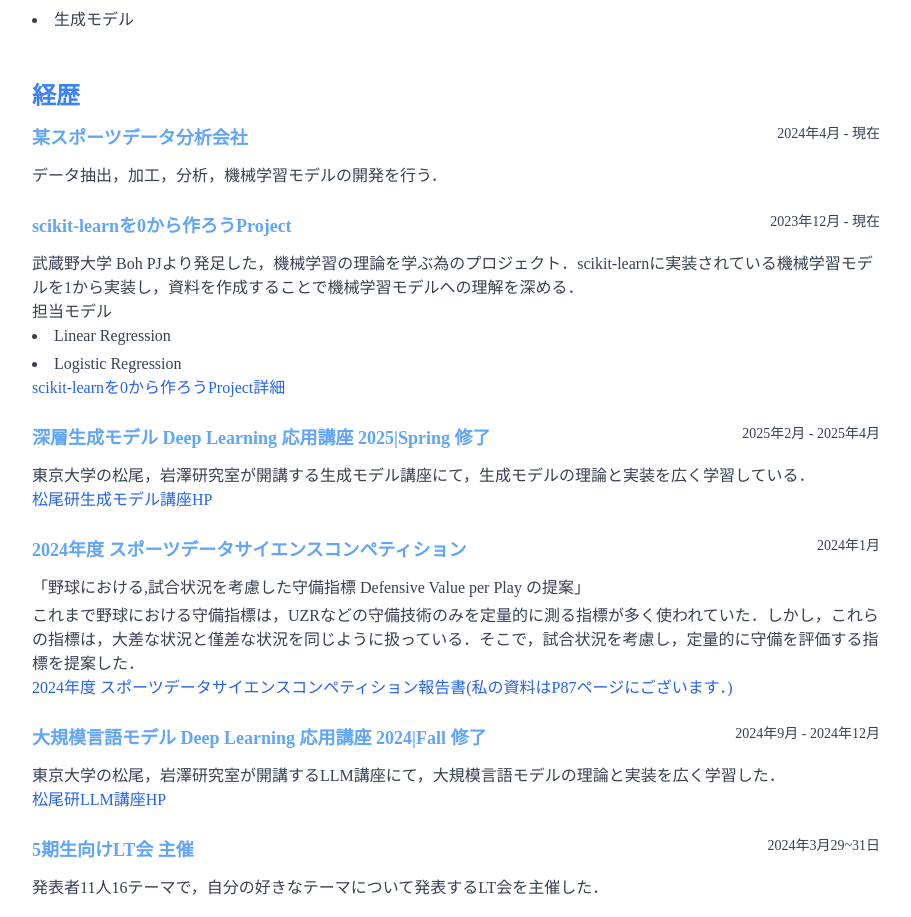
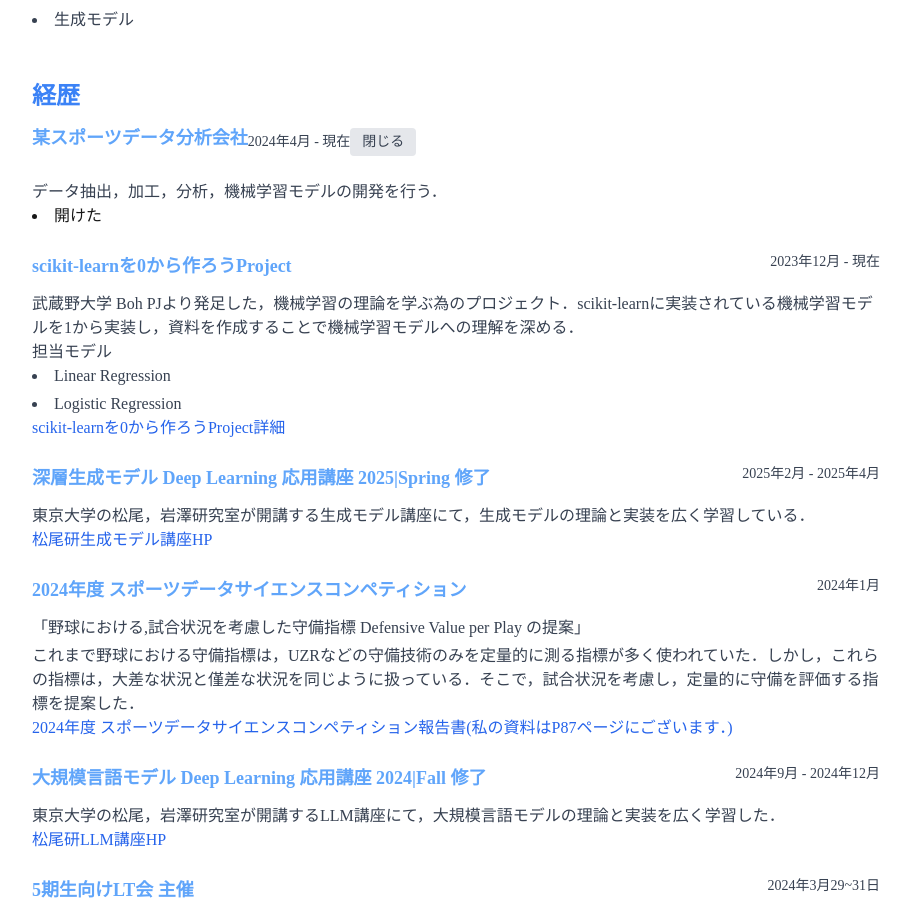
Before and after one commit to Takahashi-Kaisei/mypage, a Next.js app: page /profile in a window 1280 px wide. Shown: the part 840-1757 px from the top of the page, without its empty margins (184-1095 px from the left). Built offline with nearby package versions, Linux system fonts and the light colour scheme.

Commit message:
経歴セクションに新しいトグルを追加し、ボタンのスタイルを調整した．

```diff
--- a/src/app/profile/page.tsx
+++ b/src/app/profile/page.tsx
@@ -8,7 +8,8 @@ export default function ProfilePage() {
     intro: true,
     skills: true,
     career: true,
-    education: true
+    education: true,
+    career_1: true
   });
 
   const toggleSection = (section: keyof typeof openSections) => {
@@ -103,12 +104,23 @@ export default function ProfilePage() {
             <div className="space-y-6">
               <div>
                 <div className="flex justify-between items-start mb-1">
-                  <h3 className="text-lg font-semibold">某スポーツデータ分析会社</h3>
-                  <span className="text-sm text-gray-700 dark:text-gray-300">2024年4月 - 現在</span>
+                  <div className="flex justify-between items-center mb-4">
+                    <h3 className="text-lg font-semibold">某スポーツデータ分析会社</h3>
+                    <span className="text-sm text-gray-700 dark:text-gray-300">2024年4月 - 現在</span>
+                    <button
+                    onClick={() => toggleSection('career_1')}
+                    className="px-3 py-1 text-sm font-medium text-gray-700 bg-gray-200 rounded hover:bg-gray-300 dark:text-gray-300 dark:bg-gray-700 dark:hover:bg-gray-600"
+                    >
+                      {openSections.career_1 ? '閉じる' : '開く'}
+                    </button>
+                  </div>
                 </div>
                 <p className="text-gray-700 dark:text-gray-300">
                   データ抽出，加工，分析，機械学習モデルの開発を行う．
                 </p>
+                {openSections.skills && (
+                  <li>開けた</li>
+                )}
               </div>
 
               <div>
```
